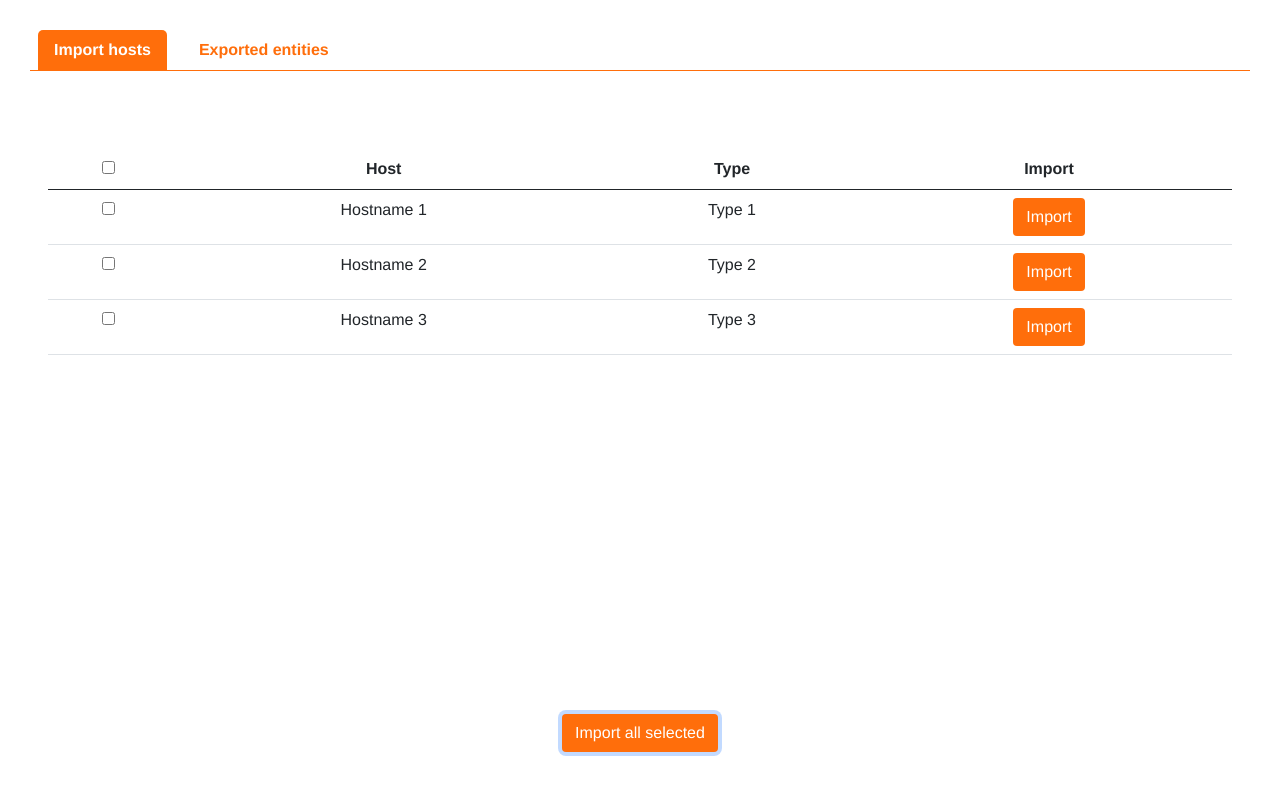
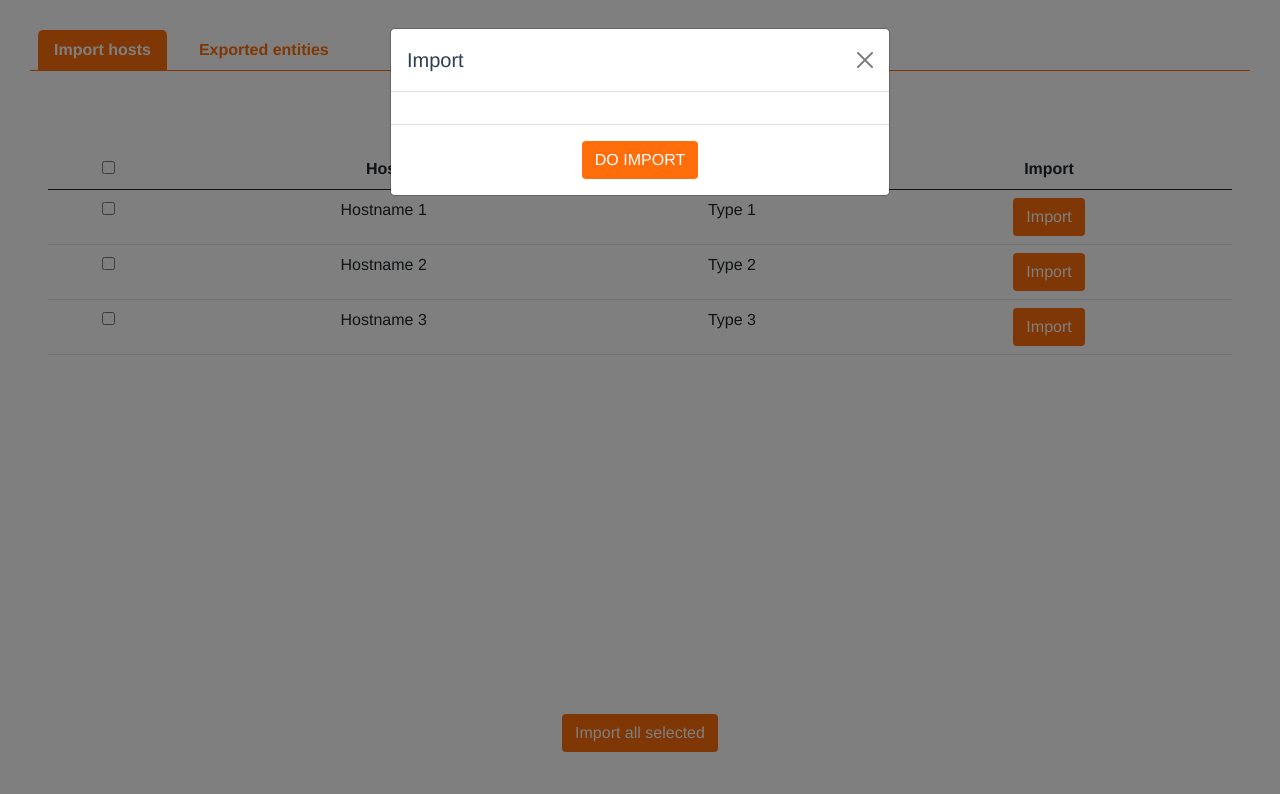
Before and after one commit to SLRuth/EventsCatalogueImport, a Vue app: page /imports in a window 1280 px wide. Both pictures are taken after a click on the button "Import all selected". Shown: the top 794 px of the page. Built offline with nearby package versions, Linux system fonts and the light colour scheme.

Commit message:
Import Modal

```diff
--- /dev/null
+++ b/src/components/ImportModalContent.vue
@@ -0,0 +1,36 @@
+<template>
+  <div v-bind:key="index" v-for="(host, index) in hosts">
+    <div class="text-start">
+      <div class="fs-5 fw-bold">For the host: {{ host }}</div>
+      <div class="py-2">Please select entity type:</div>
+      <select class="form-select" v-model="selected">
+        <option v-bind:key="index" v-for="(type, index) in types" :value="type">
+          {{ type }}
+        </option>
+      </select>
+      <div class="pt-3 pb-4">
+        <input type="checkbox" id="forceImport" :value="host" v-model="force" />
+        <label for="forceImport" class="px-2">Force import</label>
+      </div>
+    </div>
+  </div>
+</template>
+
+<script lang="ts">
+import { defineComponent } from "vue";
+
+export default defineComponent({
+  name: "ImportModalContent",
+  props: {
+    msg: String,
+    hosts: [String],
+  },
+  data() {
+    return {
+      types: ["TypeEntity1", "TypeEntity2", "TypeEntity3"],
+      selected: "",
+      force: [],
+    };
+  },
+});
+</script>
--- a/src/views/Imports.vue
+++ b/src/views/Imports.vue
@@ -22,22 +22,70 @@
           </th>
           <td>{{ host.name }}</td>
           <td>{{ host.type }}</td>
-          <td><button type="button" class="btn">Import</button></td>
+          <td>
+            <button
+              type="button"
+              class="btn"
+              data-bs-toggle="modal"
+              data-bs-target="#importModal"
+              @click="modalHosts = [host.id]"
+            >
+              Import
+            </button>
+          </td>
         </tr>
       </tbody>
     </table>
     <div class="position-fixed bottom-0 start-0 end-0 m-auto p-5">
-      <button type="button" class="btn">Import all selected</button>
+      <button
+        type="button"
+        class="btn"
+        data-bs-toggle="modal"
+        data-bs-target="#importModal"
+        @click="modalHosts = checked"
+      >
+        Import all selected
+      </button>
+    </div>
+  </div>
+
+  <!-- Modal -->
+  <div
+    class="modal fade"
+    id="importModal"
+    tabindex="-1"
+    aria-labelledby="importModalLabel"
+    aria-hidden="true"
+  >
+    <div class="modal-dialog">
+      <div class="modal-content">
+        <div class="modal-header">
+          <h5 class="modal-title" id="importModalLabel">Import</h5>
+          <button
+            type="button"
+            class="btn-close"
+            data-bs-dismiss="modal"
+            aria-label="Close"
+          ></button>
+        </div>
+        <div class="modal-body">
+          <ImportModalContent :hosts="modalHosts" />
+        </div>
+        <div class="modal-footer justify-content-center">
+          <button type="button" class="btn">DO IMPORT</button>
+        </div>
+      </div>
     </div>
   </div>
 </template>
 
 <script lang="ts">
 import { defineComponent } from "vue";
+import ImportModalContent from "@/components/ImportModalContent.vue"; // @ is an alias to /src
 
 export default defineComponent({
   name: "Imports",
-  components: {},
+  components: { ImportModalContent },
   data() {
     const hosts = [
       {
@@ -61,6 +109,7 @@ export default defineComponent({
       checkedAll: false,
       checked,
       hosts,
+      modalHosts: [],
     };
   },
   methods: {
@@ -73,10 +122,6 @@ export default defineComponent({
     },
   },
 });
-
-function checkAll() {
-  console.log("hola");
-}
 </script>
 
 <style>
```
